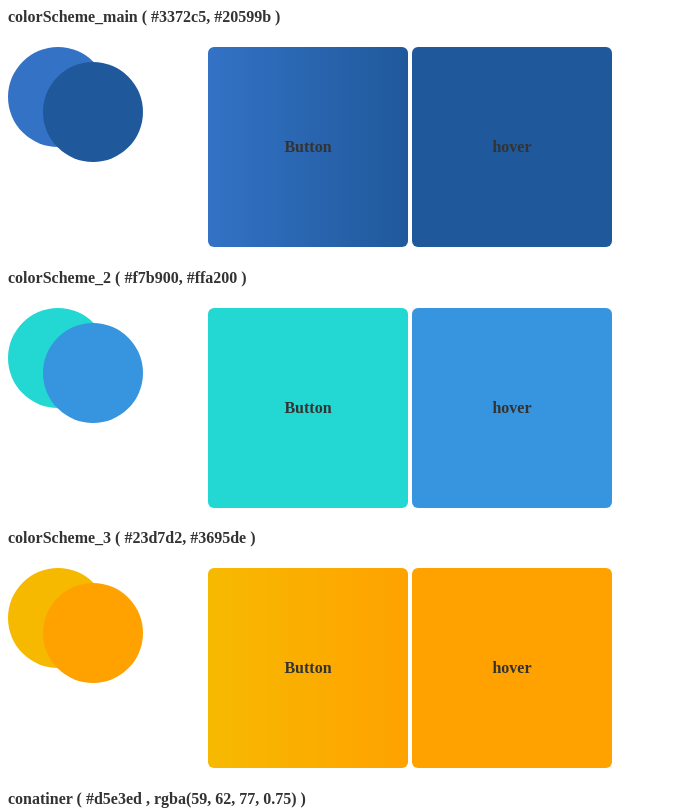
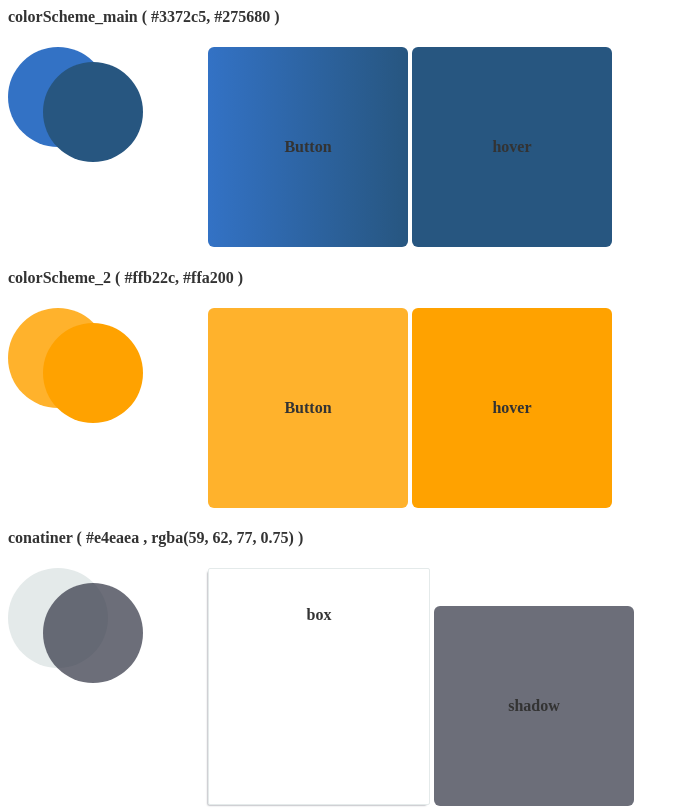
Before and after one commit to hinhin9072/baZhaarK, a plain HTML site: page v6/theme.html in a window 1280 px wide. Shown: the top 812 px of the page, without its empty margins (0-689 px from the left). Drawn offline with Linux system fonts and the light colour scheme; files whose address does not match are found by name.

Commit message:
Add files via upload

```diff
--- a/v6/theme.html
+++ b/v6/theme.html
@@ -68,47 +68,47 @@
 			}
 
 			.colorScheme_main .bubble.color2{
-				background: #20599b
+				background: #275680
 			}
 
 			.colorScheme_main .button.color1{
 				background: #3372c5;
-				background-image: linear-gradient(to right, #3372c5, #20599b);
+				background-image: linear-gradient(to right, #3372c5, #275680);
 			}
 
 			.colorScheme_main .button.color1:hover{
-				background: #20599b;
+				background: #275680;
 				background-image: none;
 			}
 
 			.colorScheme_main .button.color2{
-				background: #20599b;
+				background: #275680;
 			}
 
 			.colorScheme_2 .bubble.color1{
-				background: #23d7d2
+				background: #ffb22c
 			}
 
 			.colorScheme_2 .bubble.color2{
-				background: #3695de
+				background: #ffa200
 			}
 
 			.colorScheme_2 .button.color1{
-				background: #23d7d2;
-				/*background-image: linear-gradient(to right, #23d7d2, #3695de);*/
+				background: #ffb22c;
+				/*background-image: linear-gradient(to right, #ffb22c, #ffa200);*/
 			}
 
 			.colorScheme_2 .button.color1:hover{
-				background: #3695de;
+				background: #ffa200;
 				background-image: none;
 			}
 
 			.colorScheme_2 .button.color2{
-				background: #3695de;
+				background: #ffa200;
 			}
 
 			.colorScheme_3 .bubble.color1{
-				background: #f7b900
+				background: #ffb22c
 			}
 
 			.colorScheme_3 .bubble.color2{
@@ -116,8 +116,8 @@
 			}
 
 			.colorScheme_3 .button.color1{
-				background: #f7b900;
-				background-image: linear-gradient(to right, #f7b900, #ffa200);
+				background: #ffb22c;
+				background-image: linear-gradient(to right, #ffb22c, #ffa200);
 			}
 
 			.colorScheme_3 .button.color1:hover{
@@ -130,7 +130,7 @@
 			}
 
 			.colorScheme_conatiner .bubble.color1{
-				background: #d5e3ed;
+				background: #e4eaea;
 			}
 
 			.colorScheme_conatiner .bubble.color2{
@@ -138,7 +138,7 @@
 			}
 
 			.colorScheme_conatiner .bubble.color1{
-				background: #d5e3ed;
+				background: #e4eaea;
 			}
 
 			.colorScheme_conatiner .bubble.color2{
@@ -146,7 +146,7 @@
 			}
 
 			.colorScheme_conatiner .button.color1{
-				    border: 1px solid #d5e3ed;
+				    border: 1px solid #e4eaea;
 					padding: 15px 10px 20px 10px;
 					border-radius: 2px;
 					box-shadow: -2px 2px 2px -2px rgba(59, 62, 77, 0.75);
@@ -184,7 +184,7 @@
 				background: #fff;
 				color: #333;
 				box-shadow: -2px 2px 2px -2px rgba(59, 62, 77, 0.75);
-				border: 1px solid #d5e3ed;
+				border: 1px solid #e4eaea;
 			}
 
 			.colorScheme_icon .button.color1:hover{
@@ -214,7 +214,7 @@
 			}
 
 			.colorScheme_other .bubble.color1{
-				background: #e4eaea
+				background: #a1caca
 			}
 
 			.colorScheme_other .bubble{
@@ -225,7 +225,7 @@
 			}
 
 			.colorScheme_other .bubble.color1{
-				background: #e4eaea
+				background: #a1caca
 			}
 
 			.colorScheme_other .bubble.color2{
@@ -233,7 +233,7 @@
 			}
 		</style>
 		<div class="container colorScheme_main">
-			<h4>colorScheme_main ( #3372c5, #20599b )</h4>
+			<h4>colorScheme_main ( #3372c5, #275680 )</h4>
 			<div class="content">
 				<div class="bubble color1"></div>
 				<div class="bubble color2"></div>
@@ -243,17 +243,7 @@
 		</div>
 
 		<div class="container colorScheme_2">
-			<h4>colorScheme_2 ( #f7b900, #ffa200 )</h4>
-			<div class="content">
-				<div class="bubble color1"></div>
-				<div class="bubble color2"></div>
-				<div class="button color1"><span>Button</span></div>
-				<div class="button color2"><span>hover</span></div>
-			</div>
-		</div>
-
-		<div class="container colorScheme_3">
-			<h4>colorScheme_3 ( #23d7d2, #3695de )</h4>
+			<h4>colorScheme_2 ( #ffb22c, #ffa200 )</h4>
 			<div class="content">
 				<div class="bubble color1"></div>
 				<div class="bubble color2"></div>
@@ -263,7 +253,7 @@
 		</div>
 
 		<div class="container colorScheme_conatiner">
-			<h4>conatiner ( #d5e3ed , rgba(59, 62, 77, 0.75) )</h4>
+			<h4>conatiner ( #e4eaea , rgba(59, 62, 77, 0.75) )</h4>
 			<div class="content">
 				<div class="bubble color1"></div>
 				<div class="bubble color2"></div>
@@ -283,7 +273,7 @@
 		</div>
 
 		<div class="container colorScheme_other">
-			<h4>other color ( #e4eaea, #bd3030 )</h4>
+			<h4>other color ( #a1caca, #bd3030 )</h4>
 			<div class="content">
 				<div class="bubble color1"></div>
 				<div class="bubble color2"></div>
```
